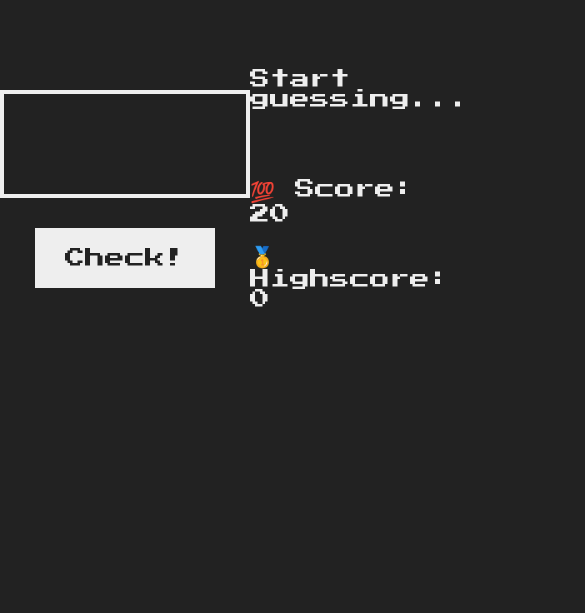
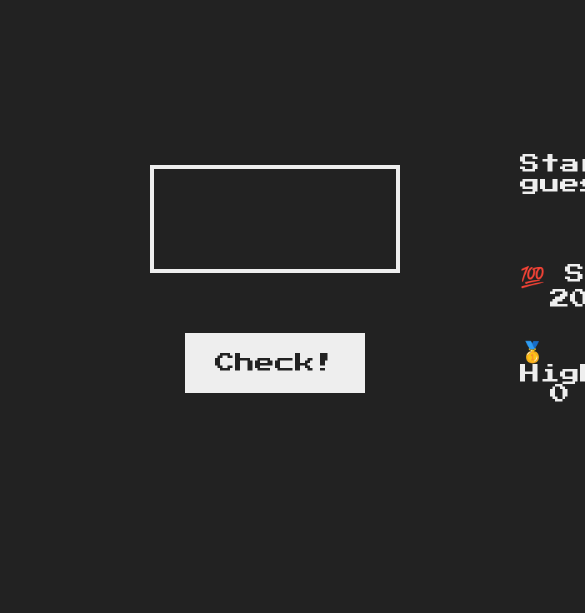
Before and after one commit to wkshelley/Number-Game, a plain HTML site: page index.html in a window 390 px wide. Shown: the part 381-994 px from the top of the page, 585 px wide, since content can reach past the window. Before the commit the page ends 844 px from the top, so only its background shows below. Drawn offline with Linux system fonts and the light colour scheme.

Commit message:
Update style.css

```diff
--- a/style.css
+++ b/style.css
@@ -117,3 +117,9 @@ h1 {
 .label-score {
   margin-bottom: 2rem;
 }
+
+@media (max-width: 900px) {
+  * {
+    margin: 30px;
+  }
+}
```
